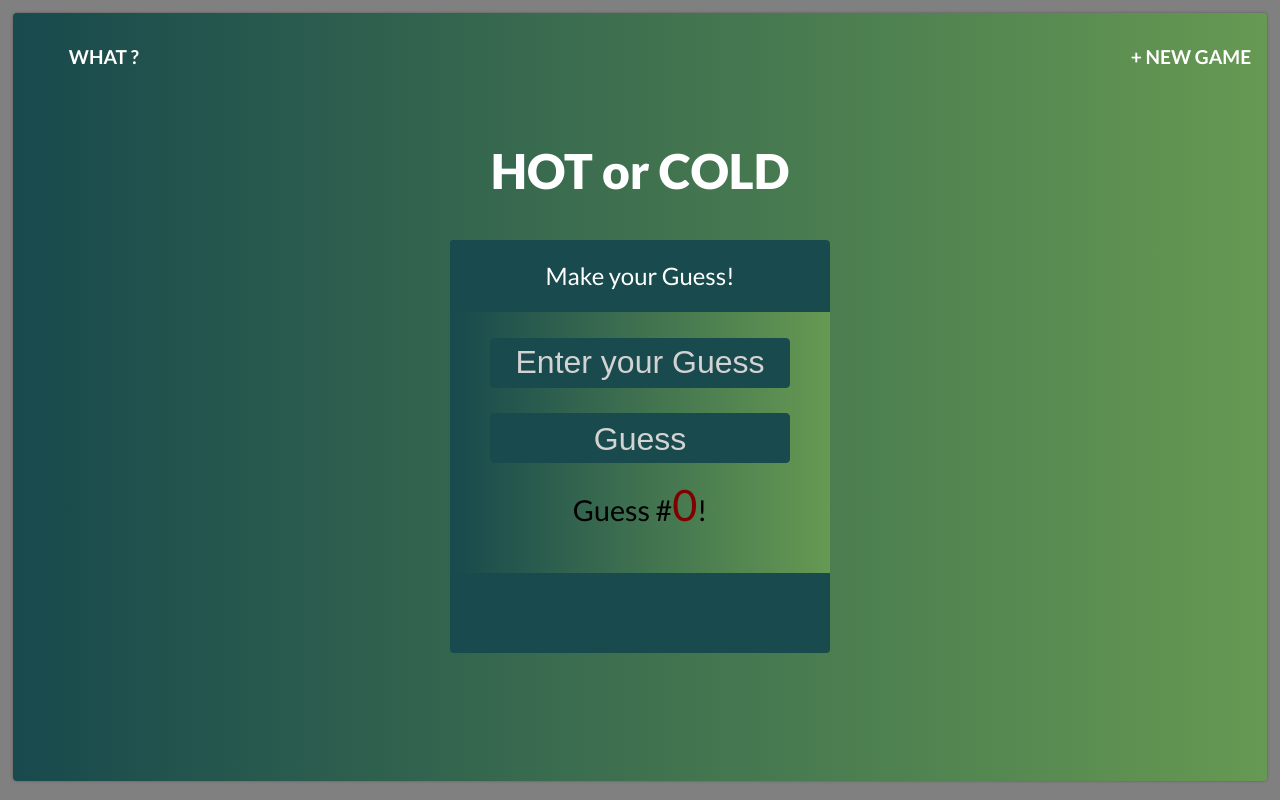
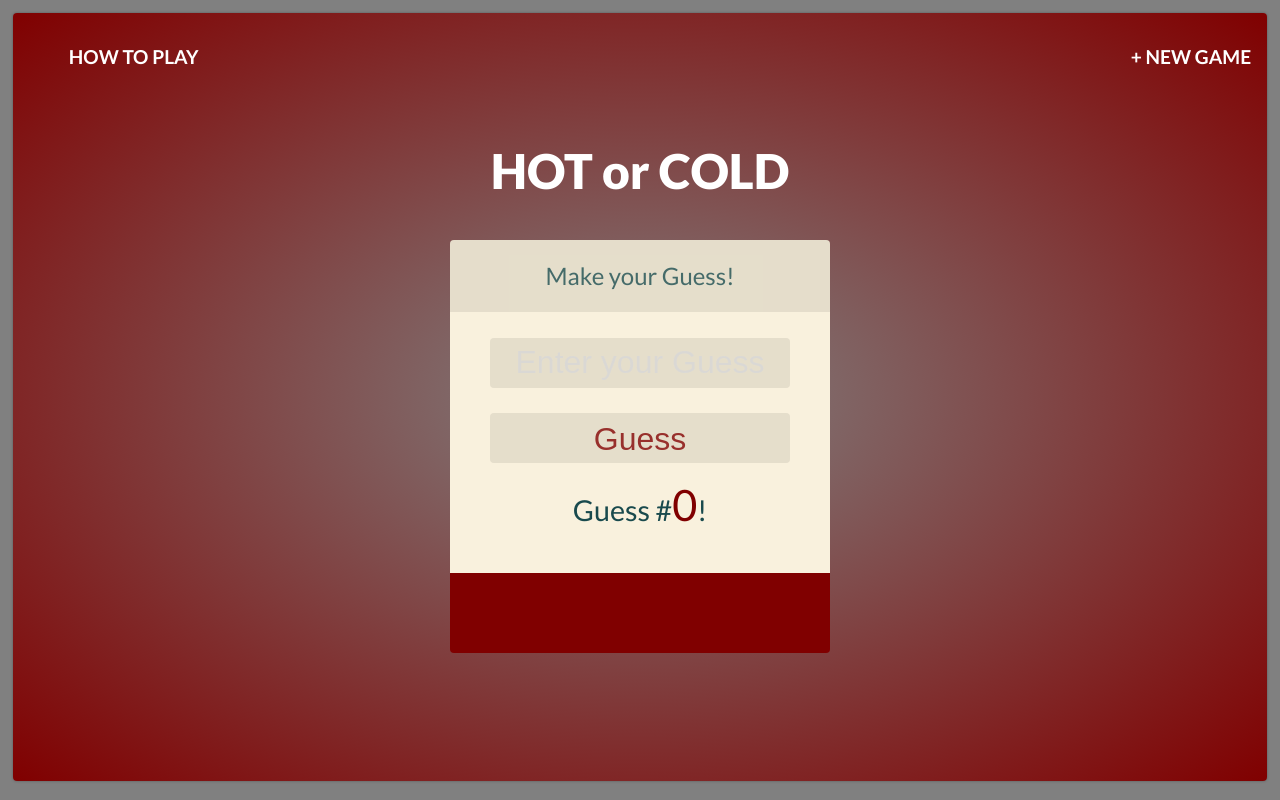
Before and after one commit to tcasey/HotCold, a plain HTML site: page index.html in a window 1280 px wide. Drawn offline with nearby package versions, Linux system fonts and the light colour scheme.

Commit message:
Style changes

```diff
--- a/css/style.css
+++ b/css/style.css
@@ -27,7 +27,7 @@ body {
 	height: 96%;
 	margin: 0.8em auto;
 	font-family: 'Lato', Calibri, Arial, sans-serif;
-	background: linear-gradient(to right,  rgba(25,74,77,1) 1%,rgba(102,153,82,1) 100%);
+	background: radial-gradient(gray 1%,maroon 100%);
 	text-align: center;
 	-webkit-border-radius: 4px;
 	-moz-border-radius: 4px;
@@ -87,8 +87,8 @@ h1 {
 .overlay {
 	width: 100%;
 	height: 100%;
-	color: #fff;
-	background: linear-gradient(to right,  rgba(25,74,77,1) 1%,rgba(102,153,82,1) 100%);
+	color: rgba(25,74,77,1);
+	background: radial-gradient(gray 1%,maroon 100%);
 	position: absolute;
 	top: 0;
 	left: 0;
@@ -98,8 +98,8 @@ h1 {
 }
 
 .content {
-	color: #fff;
-	background: rgba(25,74,77,1);
+	color: rgba(25,74,77,1);
+	background: #F9F1DD;
 	position: relative;
 	height: auto;
 	width: 600px;
@@ -154,20 +154,24 @@ h1 {
 
 .content > div a {
 	font-size: 0.8em;
-	background: linear-gradient(to right,  rgba(25,74,77,1) 1%,rgba(102,153,82,1) 100%);
-	color: LightGray;
+	opacity: 0.8;
+	background: rgba(0,0,0,0.1);
+	color: rgba(25,74,77,1);
 	padding: 0.5em 2em;
 	margin-bottom: 50px;
 	border-radius: 3px;
 }
-
+.content > div a:hover {
+	background-color: LightGray;
+	color: maroon;
+}
 /*---------------------------------------------------------------------------------
    Game Section Styles
 ---------------------------------------------------------------------------------*/
 
 .game {
 	position: relative;
-	background: linear-gradient(to right,  rgba(25,74,77,1) 1%,rgba(102,153,82,1) 100%);
+	background: #F9F1DD;
 	width: 380px;
 	height: 380px;
 	-webkit-border-radius: 4px;
@@ -181,7 +185,8 @@ h1 {
 
 h2 {
 	margin: 0 auto;
-	background: rgba(25,74,77,1);
+	opacity: 0.8;
+	background: rgba(0,0,0,0.1);
 	padding: 1em 0.4em;
 	font-size: 1.5em;
 	font-weight: 400;
@@ -189,13 +194,14 @@ h2 {
 	line-height: 1em;
 	border-top-left-radius: 4px;
 	border-top-right-radius: 4px;
-	color: #fff;
+	color: rgba(25,74,77,1);
 }
 
 .game p {
 	margin-top: 0.5em;
 	font-size: 1.8em;
 	padding-bottom: 0.5em;
+	color: rgba(25,74,77,1);
 }
 
 #count {
@@ -210,17 +216,19 @@ input {
 	display: block;
 	padding: 0.8em 0;
 	margin: 0.8em auto 0;
-	background: rgba(25,74,77,1);
-	color: #fff;
-	border: solid 1px rgba(25,74,77,1);
+	opacity: 0.8;
+	background: rgba(0,0,0,0.1);
+	color: rgba(25,74,77,1);
+	border: solid 1px transparent;
 	-webkit-border-radius: 4px;
 	-moz-border-radius: 4px;
 	border-radius: 4px;
 }
 
 input.button {
-	background: rgba(25,74,77,1);
-	color: LightGray;
+	opacity: 0.8;
+	background: rgba(0,0,0,0.1);
+	color: maroon;
 	font-size: 2em;
 	padding: 0.2em;
 	-webkit-transition: background 1s ease-in-out;
@@ -236,7 +244,7 @@ input.button {
 }
 
 input.button:hover {
-	background: rgba(102,153,82,1);
+	background: maroon;
 	color: #fff;
 	border: transparent;
 	-webkit-transition: background 1s ease-in-out;
@@ -281,7 +289,7 @@ input:focus {
 ul.guessBox {
 	height: 80px;
 	margin: 10px auto 0;
-	background: rgba(25,74,77,1);
+	background: maroon;
 	padding: 0.5em;
 	display: block;
 	line-height: 2em;
--- a/index.html
+++ b/index.html
@@ -17,7 +17,7 @@
 			<!-- Top Navigation -->
 			<nav>
 				<ul class="clearfix">
-					<li><a class="what" href="#">What ?</a></li>
+					<li><a class="what" href="#">How to Play</a></li>
 					<li><a class="new" href="#">+ New Game</a></li>
 				</ul>
 			</nav>
```
